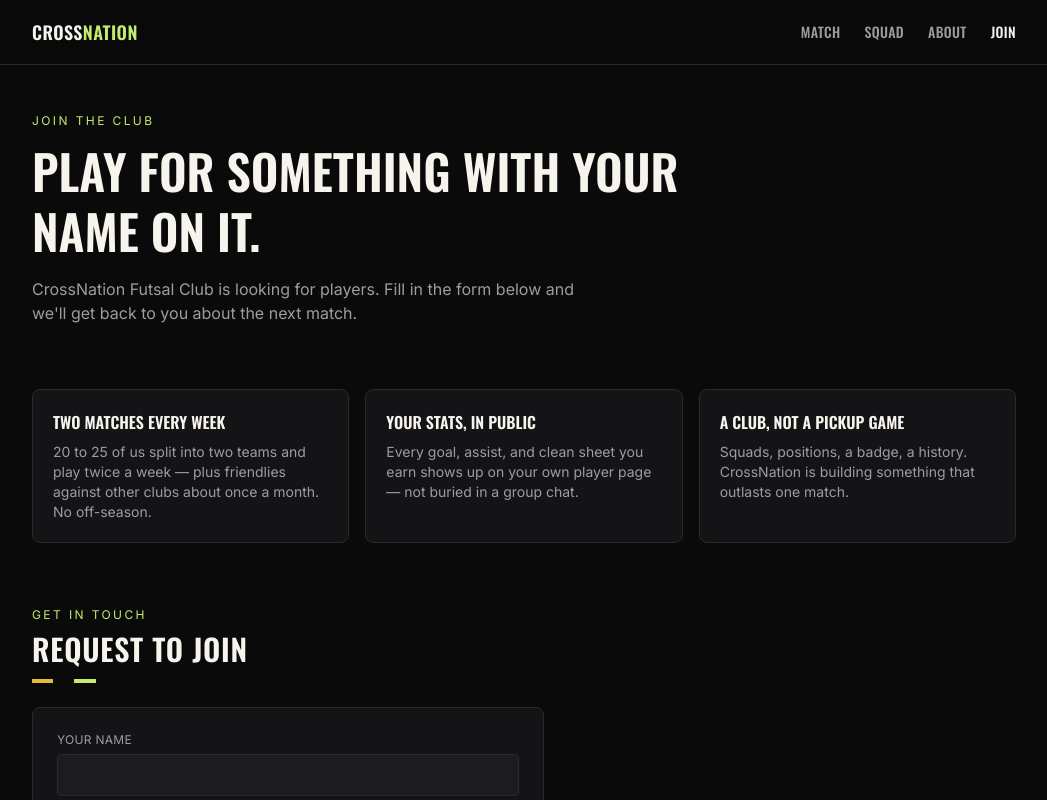
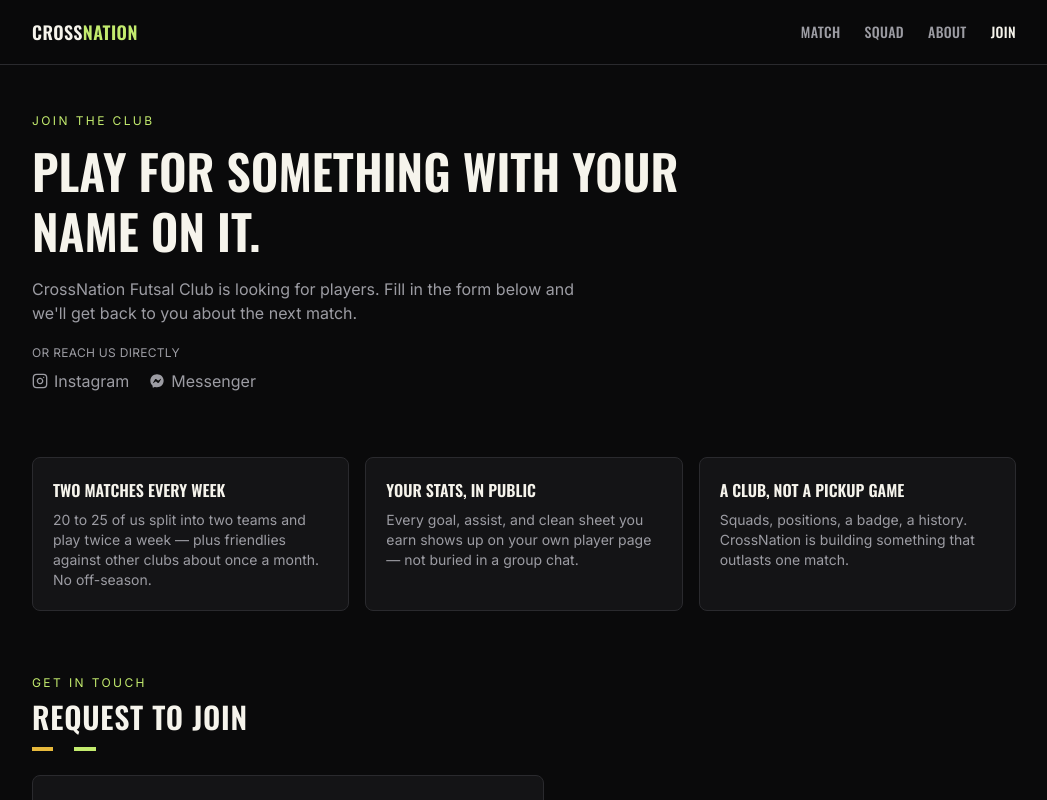
Before and after one commit to tintunnaing9810-rgb/crossnation, a Next.js app: page /join in a window 1280 px wide. Shown: the top 800 px of the page, without its empty margins (116-1163 px from the left). Built offline with nearby package versions, Linux system fonts and the light colour scheme.

Commit message:
Add Instagram + Messenger links (footer and Join page)

```diff
--- a/app/join/page.tsx
+++ b/app/join/page.tsx
@@ -1,5 +1,6 @@
 import { JoinForm } from "@/components/JoinForm";
 import { SectionHeading } from "@/components/ui";
+import { SocialLinks } from "@/components/SocialLinks";
 
 const REASONS = [
   {
@@ -30,6 +31,12 @@ export default function JoinPage() {
           CrossNation Futsal Club is looking for players. Fill in the form
           below and we&apos;ll get back to you about the next match.
         </p>
+        <div className="mt-5">
+          <p className="text-xs uppercase tracking-wide text-muted mb-2">
+            Or reach us directly
+          </p>
+          <SocialLinks className="text-muted" />
+        </div>
       </section>
 
       <section className="grid sm:grid-cols-3 gap-4">
--- a/app/layout.tsx
+++ b/app/layout.tsx
@@ -2,6 +2,7 @@ import type { Metadata } from "next";
 import { Oswald, Inter } from "next/font/google";
 import Link from "next/link";
 import { NavLinks } from "@/components/NavLinks";
+import { SocialLinks } from "@/components/SocialLinks";
 import "./globals.css";
 
 const oswald = Oswald({
@@ -55,6 +56,7 @@ export default function RootLayout({
         <footer className="border-t border-line mt-16">
           <div className="mx-auto max-w-5xl px-5 py-10 flex flex-col sm:flex-row items-start sm:items-center justify-between gap-4 text-sm text-muted">
             <span>CrossNation Futsal Club &middot; Est. 2025</span>
+            <SocialLinks />
             <Link href="/admin/login" className="hover:text-paper transition-colors">
               Club login
             </Link>
--- /dev/null
+++ b/components/SocialLinks.tsx
@@ -0,0 +1,50 @@
+import { SOCIAL } from "@/lib/links";
+
+// Instagram + Messenger links with inline icons. Used in the footer and
+// on the Join page. External links open in a new tab.
+export function SocialLinks({ className = "" }: { className?: string }) {
+  return (
+    <div className={`flex items-center gap-5 ${className}`}>
+      <a
+        href={SOCIAL.instagram}
+        target="_blank"
+        rel="noopener noreferrer"
+        className="inline-flex items-center gap-1.5 hover:text-paper transition-colors"
+      >
+        <svg
+          width="16"
+          height="16"
+          viewBox="0 0 24 24"
+          fill="none"
+          stroke="currentColor"
+          strokeWidth="2"
+          strokeLinecap="round"
+          strokeLinejoin="round"
+          aria-hidden="true"
+        >
+          <rect x="2" y="2" width="20" height="20" rx="5" ry="5" />
+          <path d="M16 11.37A4 4 0 1 1 12.63 8 4 4 0 0 1 16 11.37z" />
+          <line x1="17.5" y1="6.5" x2="17.51" y2="6.5" />
+        </svg>
+        Instagram
+      </a>
+      <a
+        href={SOCIAL.messenger}
+        target="_blank"
+        rel="noopener noreferrer"
+        className="inline-flex items-center gap-1.5 hover:text-paper transition-colors"
+      >
+        <svg
+          width="16"
+          height="16"
+          viewBox="0 0 24 24"
+          fill="currentColor"
+          aria-hidden="true"
+        >
+          <path d="M12 2C6.36 2 2 6.13 2 11.7c0 2.91 1.19 5.44 3.14 7.17.16.14.26.35.27.57l.05 1.78c.02.57.6.94 1.12.71l1.99-.88c.17-.07.35-.09.53-.04.91.25 1.88.39 2.89.39 5.64 0 10-4.13 10-9.7S17.64 2 12 2zm6.02 7.46l-2.93 4.65c-.47.74-1.47.93-2.18.41l-2.33-1.75a.6.6 0 0 0-.72 0l-3.16 2.4c-.42.32-.97-.18-.69-.63l2.93-4.65c.47-.74 1.47-.93 2.18-.41l2.33 1.75c.21.16.5.16.72 0l3.15-2.4c.42-.32.98.18.7.63z" />
+        </svg>
+        Messenger
+      </a>
+    </div>
+  );
+}
--- /dev/null
+++ b/lib/links.ts
@@ -0,0 +1,7 @@
+// The club's official external links — single source of truth so the
+// footer, Join page, etc. all point at the same place.
+export const SOCIAL = {
+  instagram:
+    "https://www.instagram.com/fc.crossnation?igsh=YXJoZG5qaTd6NDJp&utm_source=qr",
+  messenger: "https://m.me/j/AbYoo926BKh6nDWP/?send_source=gc:copy_invite_link_c",
+};
```
